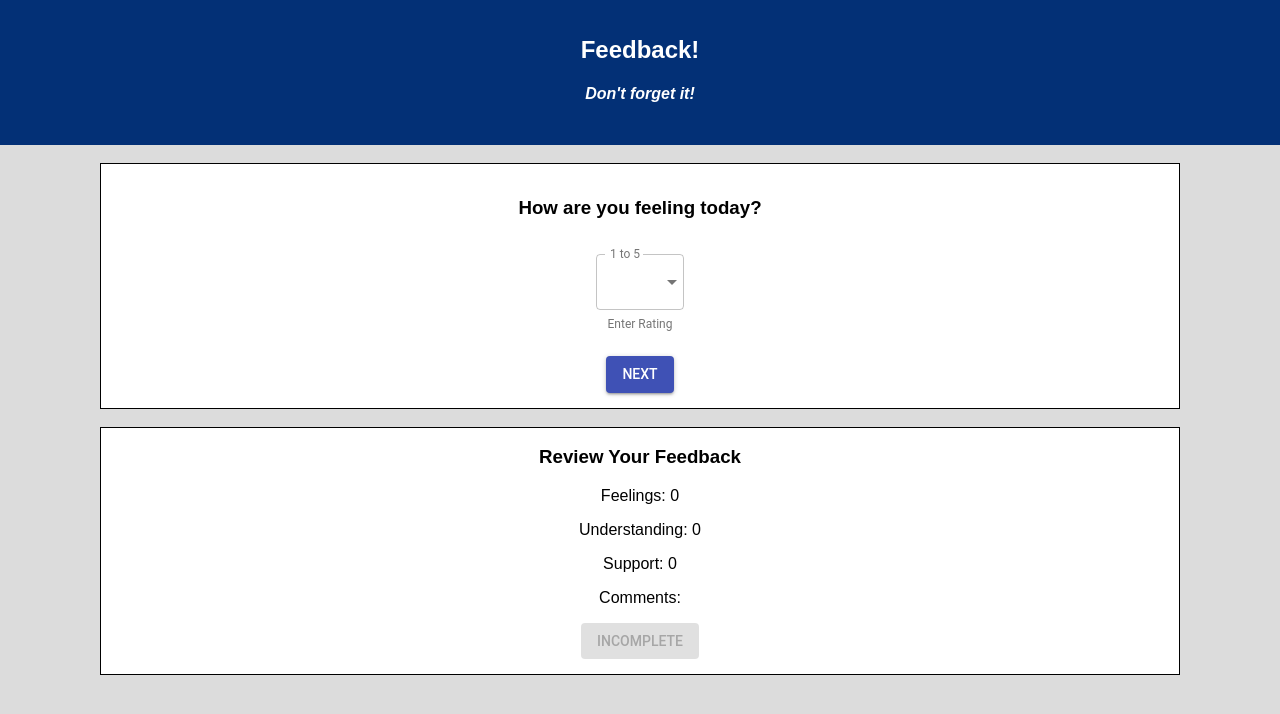
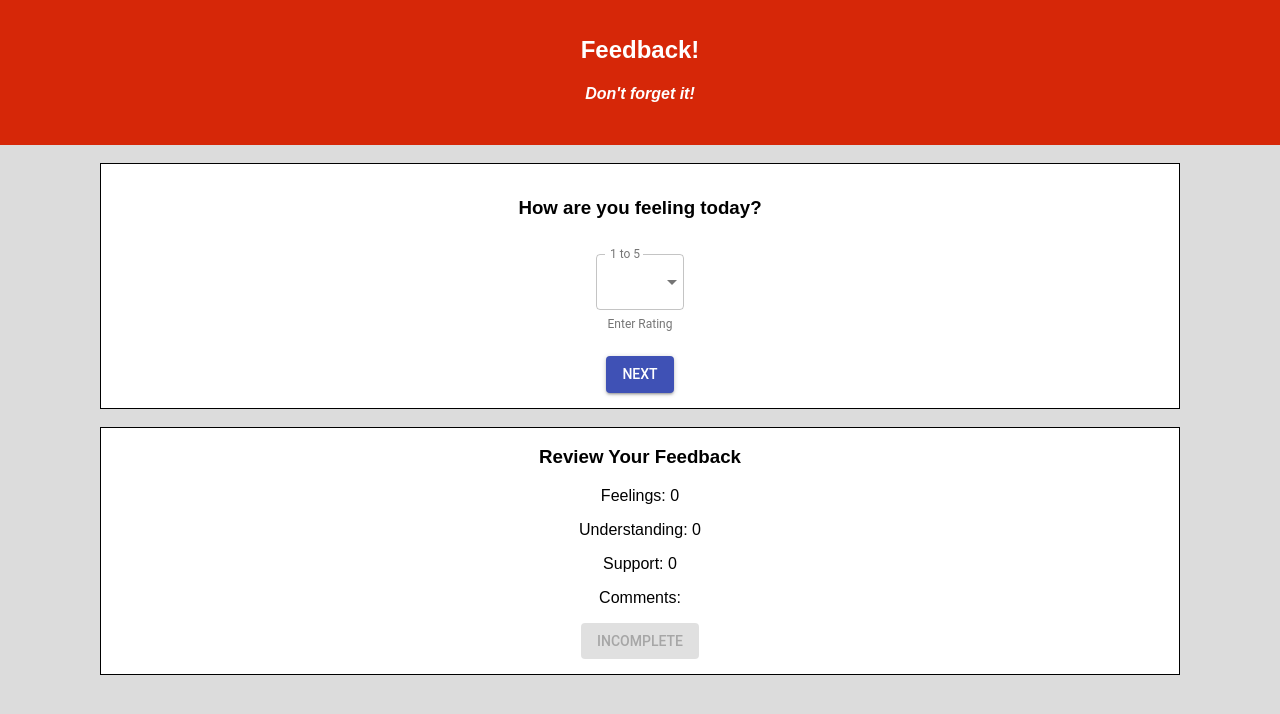
Before and after one commit to brittbmh/Redux-Feedback-Loop, a React (Create React App) app: page / in a window 1280 px wide. Shown: the top 714 px of the page. Built offline with nearby package versions, Linux system fonts and the light colour scheme.

Commit message:
updated header color;

```diff
--- a/src/components/App/App.css
+++ b/src/components/App/App.css
@@ -8,8 +8,8 @@ body {
 }
 
 .App-header {
-  background-color: #033076;
-  min-height: 70px;
+  background-color: #d62708;
+  min-height: 65px;
   padding: 20px;
   color: white;
 }
--- a/src/components/Feelings/Feelings.js
+++ b/src/components/Feelings/Feelings.js
@@ -4,7 +4,6 @@ import Review from './../Review/Review.js';
 import Button from '@material-ui/core/Button';
 import MenuItem from '@material-ui/core/MenuItem';
 import TextField from '@material-ui/core/TextField';
-
 
 class Feelings extends Component {
     constructor() {
```
